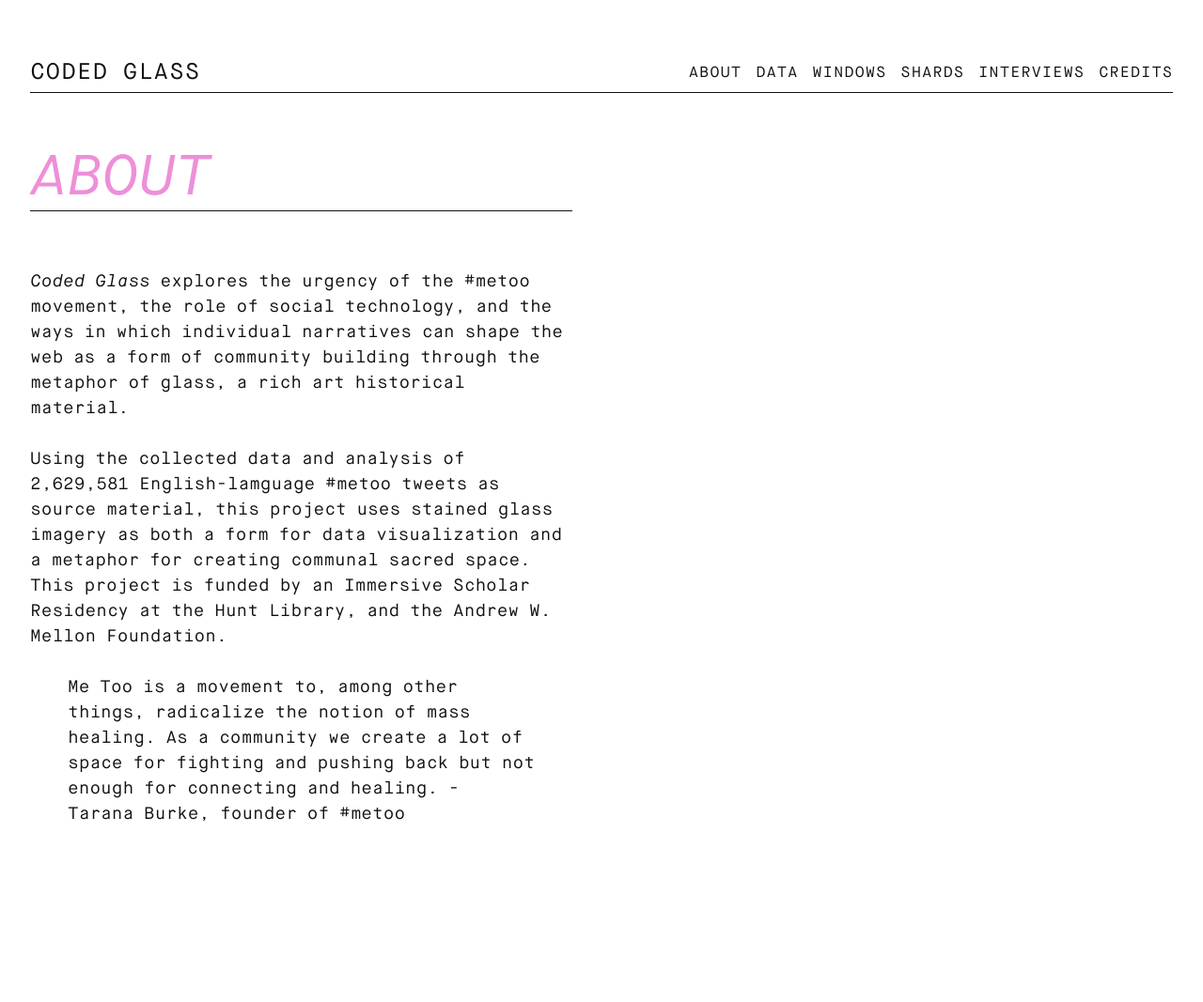
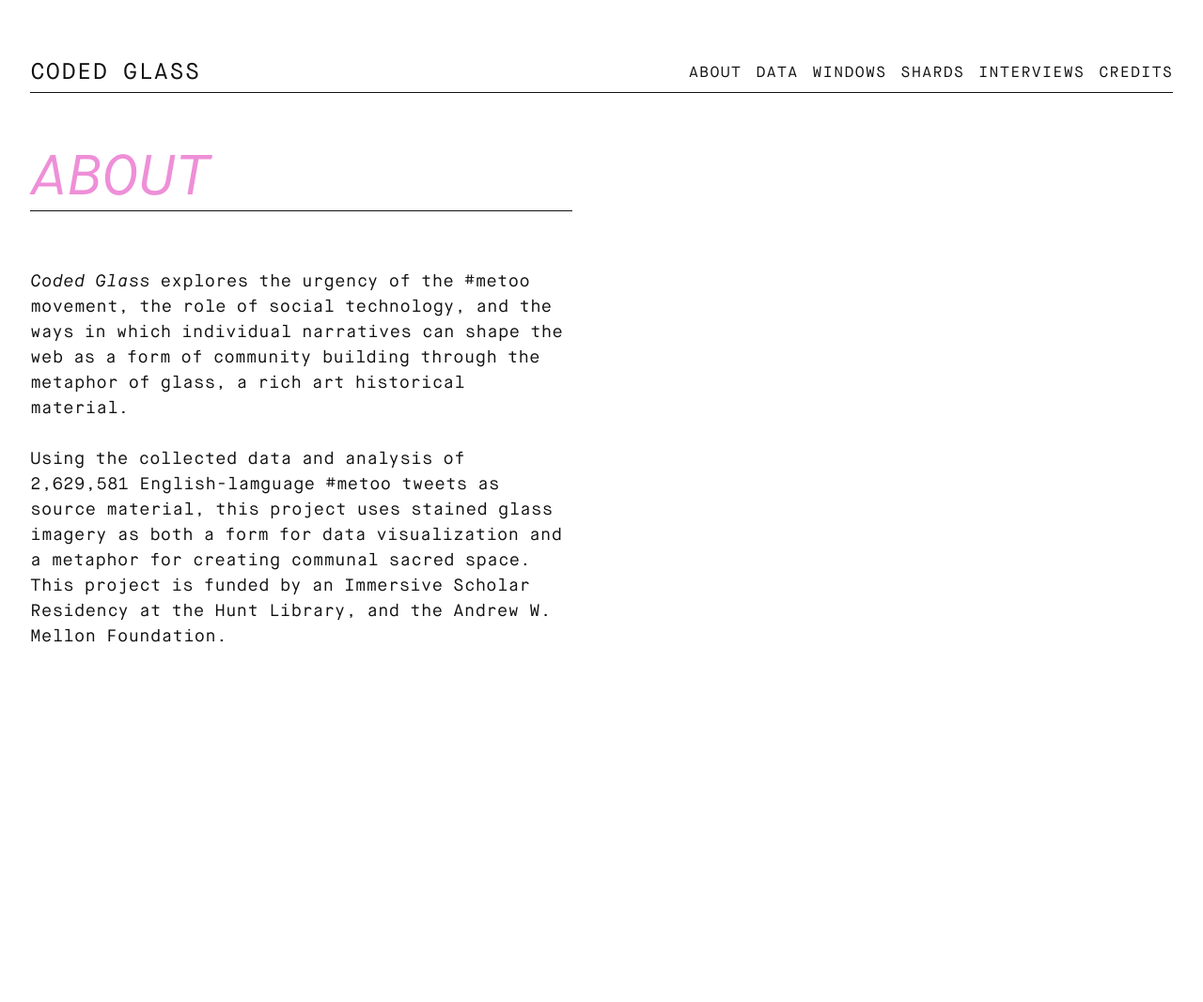
Before and after one commit to BrianaCamp/looking-glass, a Jekyll site: the page built from about.md, in a window 1280 px wide. Shown: the whole page at 94% size. Built offline with Jekyll 4.4.1, drawn with Linux system fonts in a browser that asks for light colours; after the commit the page ends 900 px from its top, so only the background shows below that.

Commit message:
Updated About

```diff
--- a/about.md
+++ b/about.md
@@ -10,10 +10,7 @@ about_text: "*Coded Glass* explores the urgency of the #metoo movement, the role
   #metoo tweets as source material, this project uses stained glass imagery as both
   a form for data visualization and a metaphor for creating communal sacred space.
   This project is funded by an Immersive Scholar Residency at the Hunt Library, and
-  the Andrew W. Mellon Foundation.\n\n> Me Too is a movement to, among other things,
-  radicalize the notion of mass healing. As a community we create a lot of space for
-  fighting and pushing back but not enough for connecting and healing. - Tarana Burke,
-  founder of #metoo"
+  the Andrew W. Mellon Foundation."
 contributors:
 - name: Liss LaFleur
   image: "/uploads/shard-hero5.jpg"
```
